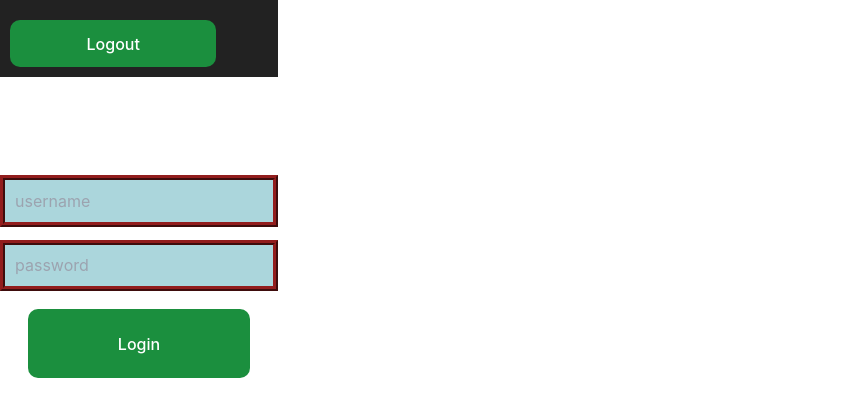
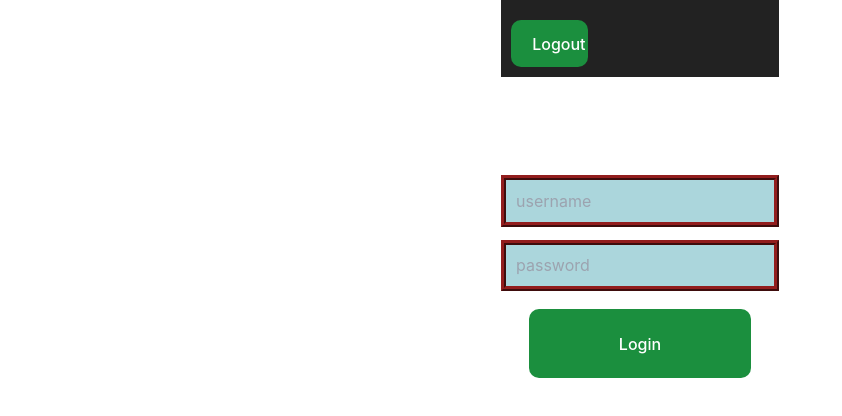
Before and after one commit to AVitrum/Task-management-system, a React (Vite) app in the folder front/: page /login in a window 1280 px wide. Shown: the top 416 px of the page, without its empty margins (0-842 px from the left). Built offline with nearby package versions, Linux system fonts and the light colour scheme; no server answers.

Commit message:
change tailwind config

```diff
--- a/front/src/components/Header.tsx
+++ b/front/src/components/Header.tsx
@@ -33,9 +33,12 @@ export default function Header(){
     }, []);
 
     return(
-       <>
-        <button className="btnlog" onClick={logout}>Logout</button>
 
-       </>
+          <div>
+
+      <button className="btnlog" onClick={logout}>Logout</button>
+    </div>
+
+
     );
 }
--- a/front/src/index.css
+++ b/front/src/index.css
@@ -16,6 +16,11 @@
   -moz-osx-font-smoothing: grayscale;
   -webkit-text-size-adjust: 100%;
 }
+@layer components {
+  .all-\[unset\] {
+    all: unset;
+  }
+}
 
 a {
   font-weight: 500;
@@ -28,7 +33,7 @@ a:hover {
 
 body {
   margin: 0;
-  display: flex;
+
   place-items: center;
 
 }
--- a/front/src/pages/LoginPage.tsx
+++ b/front/src/pages/LoginPage.tsx
@@ -3,14 +3,14 @@ import { useState, useContext } from "react";
 import { UserContext } from "../components/UserContext";
 import { useNavigate } from "react-router-dom";
 
-export default function LoginPage(){
+export default function LoginPage() {
     const [username, setUsername] = useState('');
     const [password, setPassword] = useState('');
-    const {setToken} = useContext(UserContext);
+    const { setToken } = useContext(UserContext);
 
     const navigate = useNavigate();
 
-    const onSubmit = async (e:React.FormEvent) => {
+    const onSubmit = async (e: React.FormEvent) => {
         e.preventDefault();
         const res = await axios.post('http://16.171.232.56:8080/api/v1/auth/authenticate',
             {
@@ -23,8 +23,8 @@ export default function LoginPage(){
     }
 
     return (
-        <div>
-            <form className="register" onSubmit={(e)=>onSubmit(e)}>
+
+        <form className="register " onSubmit={(e) => onSubmit(e)}>
             <h1>Login</h1>
             <input type="text"
                 placeholder="username"
@@ -39,7 +39,6 @@ export default function LoginPage(){
                 className="login-input" />
             <button className="btnlog" type="submit">Login</button>
         </form>
-        </div>
 
     );
 
--- a/front/tailwind.config.js
+++ b/front/tailwind.config.js
@@ -1,8 +1,7 @@
 /** @type {import('tailwindcss').Config} */
 export default {
   content: [
-    "./index.html",
-    "./src/**/*.{js,ts,jsx,tsx}",
+    "./src/**/*.{html,js,ts,jsx,tsx}",
   ],
   theme: {
     extend: {},
```
Lines whose indentation alone changed are shown as unchanged.
